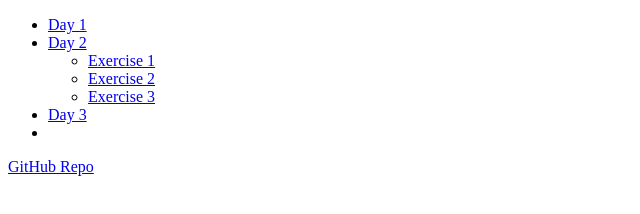
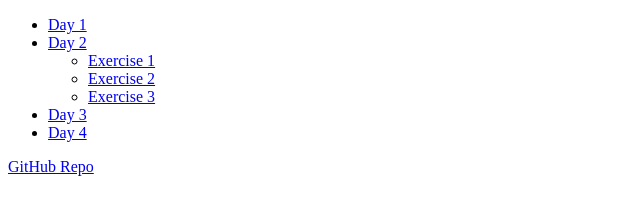
Before and after one commit to johnloser-lwi/learn_html_and_css, a plain HTML site: page index.html in a window 1280 px wide. Shown: the full height of the page, 0-640 px from the left. Drawn offline with Linux system fonts and the light colour scheme.

Commit message:
fix home page

```diff
--- a/index.html
+++ b/index.html
@@ -20,7 +20,7 @@
                 </ul>
             </li>
             <li><a href="day3/index.html">Day 3</a></li>
-            <li><a href="day4/index.html"></a></li>
+            <li><a href="day4/index.html">Day 4</a></li>
         </ul>
     </nav>
     <a href="https://github.com/johnloser-lwi/learn_html_and_css" target="_blank">GitHub Repo</a>
```
